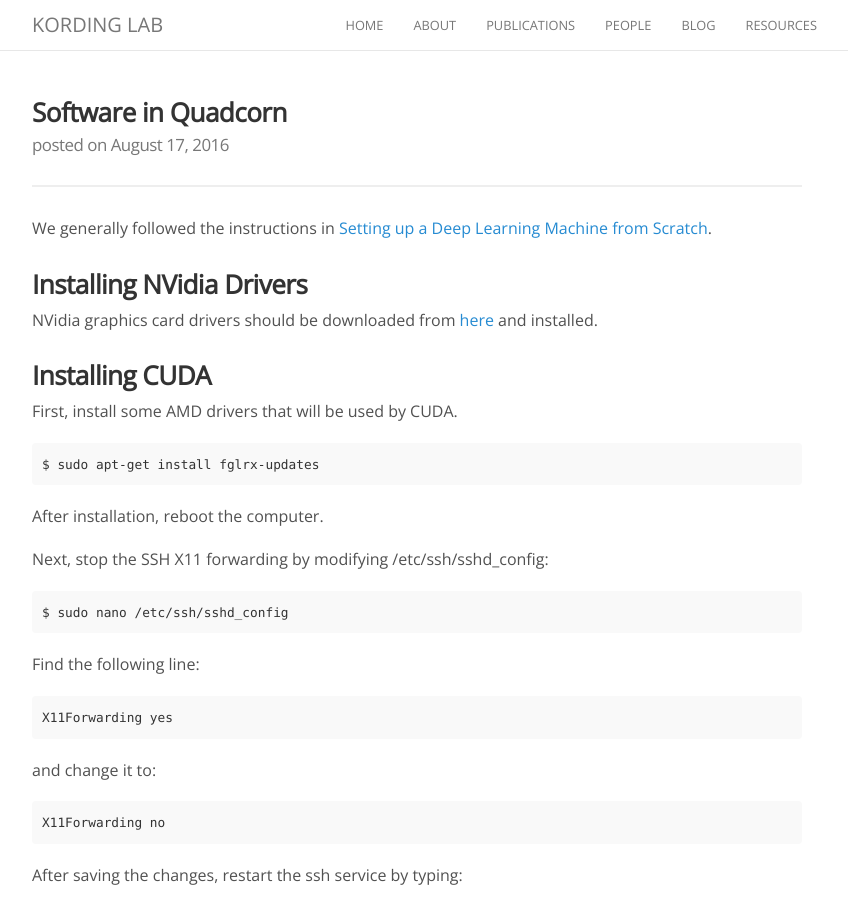
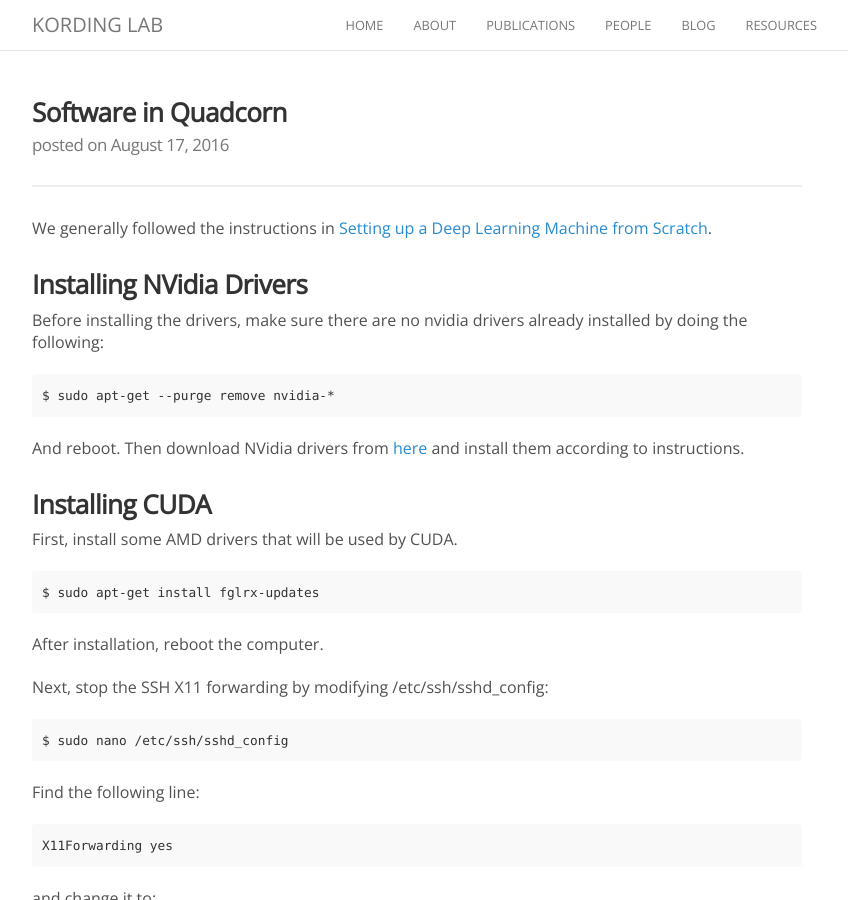
Before and after one commit to KordingLab/KordingLab.github.io, a Jekyll site: the page built from _posts/2016-08-17-quadcorn-software.md, in a window 1280 px wide and 900 px high. Shown: the whole window, without its empty margins (223-1071 px from the left). Built offline with Jekyll 4.4.1, drawn with Linux system fonts in a browser that asks for light colours; nearby versions of some CDN libraries; comment, search, counter and statistics services are not loaded.

Commit message:
Update 2016-08-17-quadcorn-software.md

````diff
--- a/_posts/2016-08-17-quadcorn-software.md
+++ b/_posts/2016-08-17-quadcorn-software.md
@@ -10,7 +10,13 @@ We generally followed the instructions in [Setting up a Deep Learning Machine fr
 
 ### Installing NVidia Drivers
 
-NVidia graphics card drivers should be downloaded from [here](http://www.geforce.com/drivers/results/105343) and installed.
+Before installing the drivers, make sure there are no nvidia drivers already installed by doing the following:
+
+```
+$ sudo apt-get --purge remove nvidia-*
+```
+
+And reboot. Then download NVidia drivers from [here](http://www.geforce.com/drivers/results/105343) and install them according to instructions.
 
 ### Installing CUDA
 
````
